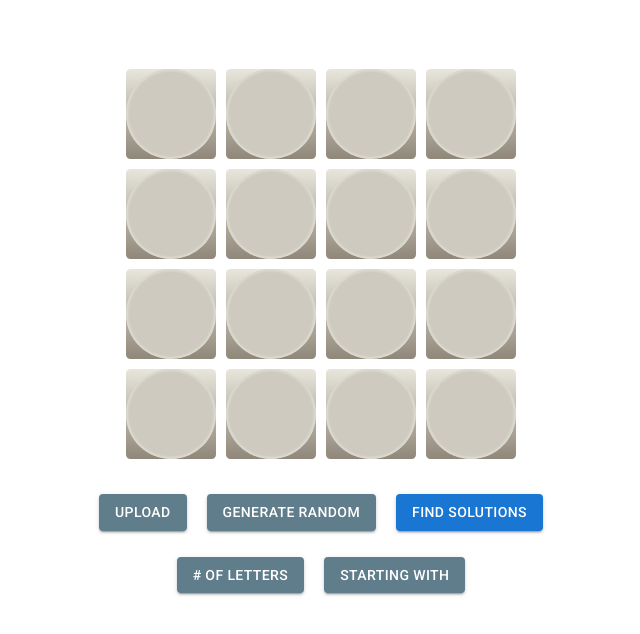
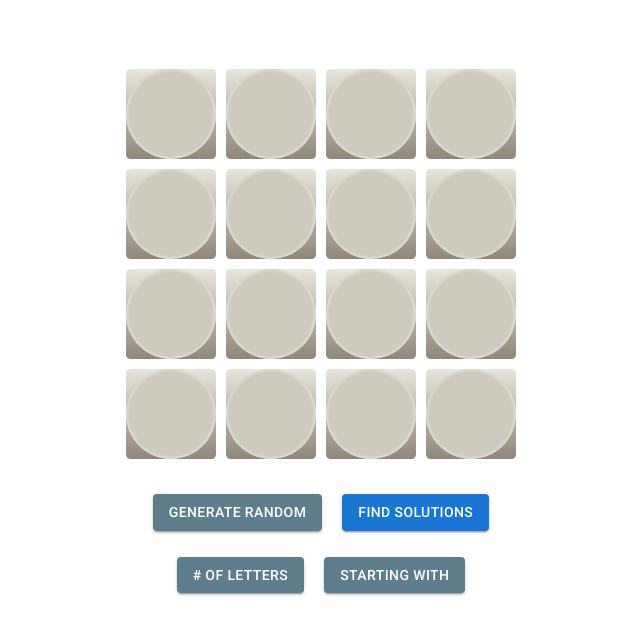
Before and after one commit to evanmoses/bogglesolutionfinder, a React (Create React App) app: page / in a window 1280 px wide. Shown: the top 634 px of the page, without its empty margins (319-959 px from the left). Built offline with nearby package versions, Linux system fonts and the light colour scheme.

Commit message:
try and then remove tesseract OCR with photo upload

```diff
--- a/package.json
+++ b/package.json
@@ -11,6 +11,7 @@
     "react": "^17.0.1",
     "react-dom": "^17.0.1",
     "react-scripts": "4.0.3",
+    "react-spinners": "^0.10.6",
     "web-vitals": "^1.1.0"
   },
   "scripts": {
--- a/src/components/Buttons.jsx
+++ b/src/components/Buttons.jsx
@@ -1,8 +1,35 @@
-import React from 'react'
+import React from 'react';
 
 import { makeStyles } from '@material-ui/core/styles';
 import Grid from '@material-ui/core/Grid';
 import Button from '@material-ui/core/Button';
+
+function Buttons(props) {
+  const classes = useStyles();
+
+  return (
+    <div className={classes.root}>
+      <Grid container justify={'center'} >
+        <Button
+          className={classes.button}
+          variant='contained' color='primary'
+          component='span'
+          onClick={props.handleGetRandomClick}>
+            Generate Random
+        </Button>
+        <Button
+          className={classes.button}
+          variant='contained'
+          color='secondary'
+          component='span'>
+            Find Solutions
+        </Button>
+      </Grid>
+    </div>
+  );
+}
+
+export default Buttons;
 
 const useStyles = makeStyles(theme => ({
   root: {
@@ -14,31 +41,9 @@ const useStyles = makeStyles(theme => ({
     display: 'none',
   },
   button: {
-    margin: '10px 10px'
-  }
-
+    margin: '10px 10px',
+  },
+  icon: {
+    margin: '0 10px 0 -5px',
+  },
 }));
-
-function Buttons(props) {
-  const classes = useStyles();
-
-  return (
-    <div className={classes.root}>
-      <Grid container justify={'center'} >
-        <input
-          accept='image/*'
-          className={classes.input}
-          id='contained-button-file'
-          type='file'
-        />
-        <label htmlFor='contained-button-file'>
-          <Button className={classes.button} variant='contained' color='primary' component='span'>Upload</Button>
-        </label>
-        <Button className={classes.button} variant='contained' color='primary' component='span' onClick={props.handleGetRandomClick}>Generate Random</Button>
-        <Button className={classes.button} variant='contained' color='secondary' component='span'>Find Solutions</Button>
-      </Grid>
-    </div>
-  );
-}
-
-export default Buttons;
```
Also changed, not shown: src/App.js (+5 -3 lines), 1 other file (tests, documents, lock files or other folders).
